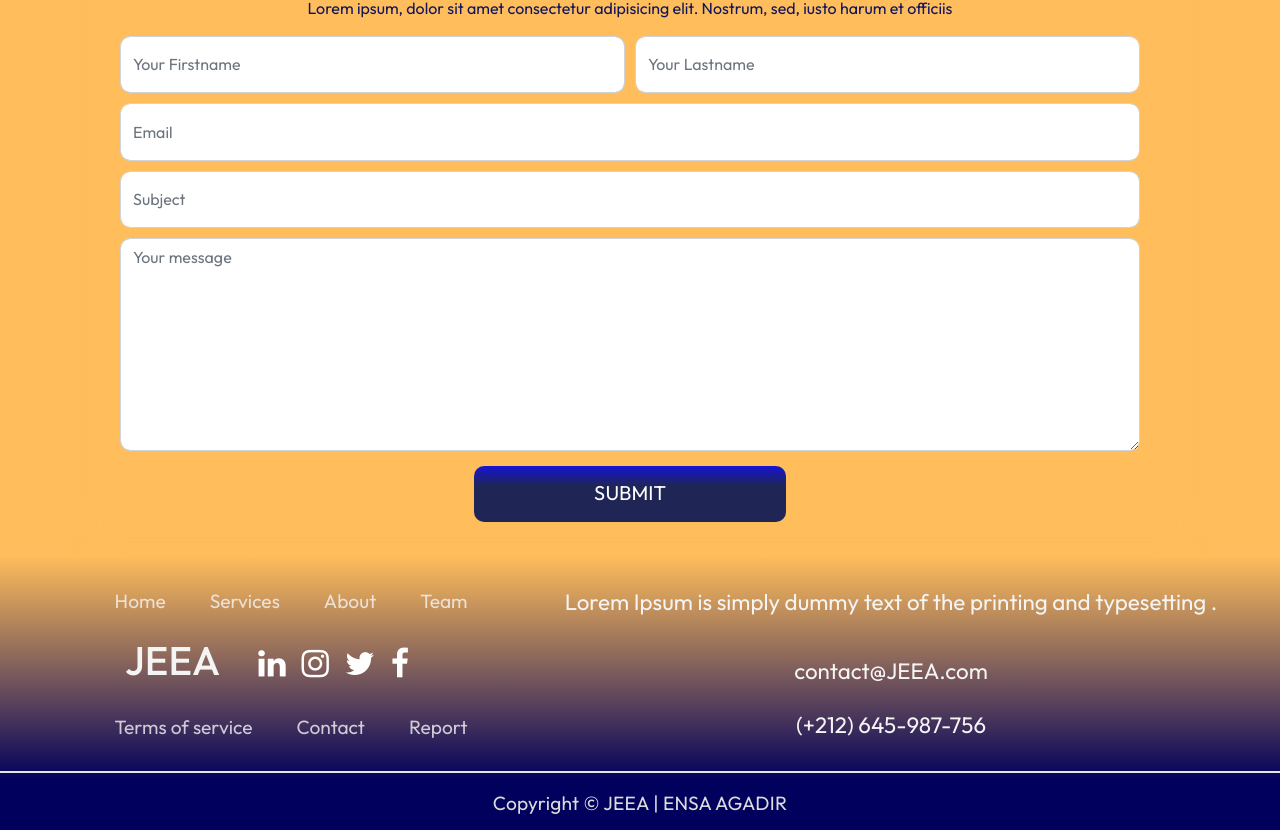
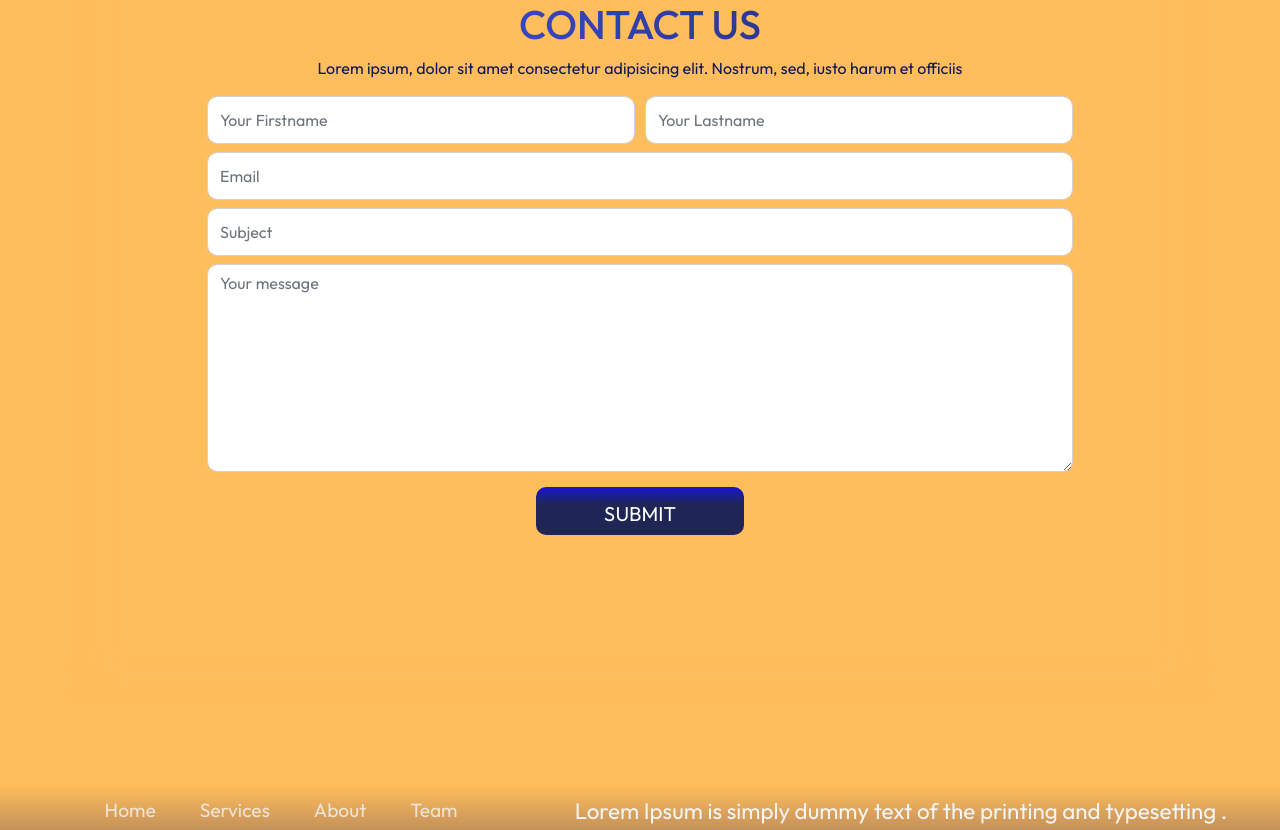
Before and after one commit to hamza-ihind/JEEA_Project, a React (Create React App) app in the folder frontend/: page / in a window 1280 px wide. Shown: the part 3650-4480 px from the top of the page. Built offline with nearby package versions, Linux system fonts and the light colour scheme.

Commit message:
contact height

```diff
--- a/frontend/src/components/Contact/Contact.scss
+++ b/frontend/src/components/Contact/Contact.scss
@@ -1,12 +1,19 @@
 .container {
+  display: flex;
+  flex-direction: column;
+  align-items: center;
   z-index: -1;
   width: 100%;
-  height: 651px;
   align-items: center;
-  padding: 20px 60px 30px 40px;
+  padding: 80px;
   backdrop-filter: blur(24px);
   border-radius: 10px;
-}
+  height: 100vh;
+  .content {
+    width: 90%;
+    height: 100%;
+  }
+
 
 .contact-text {
   text-align: center;
@@ -35,22 +42,22 @@
     }
   }
   .input {
-    margin: 10px;
+    margin: 8px;
     input {
-      height: 3.6rem;
+      height: 3rem;
       border-radius: 10px;
     }
     textarea {
-      max-height: 13.323rem;
-      min-height: 13.323rem;
+      max-height: 13rem;
+      min-height: 13rem;
       border-radius: 10px;
       white-space: pre;
     }
   }
   .submit_btn {
     margin: 15px auto;
-    width: 19.5rem;
-    height: 3.5rem;
+    width: 13rem;
+    height: 3rem;
     background: linear-gradient(180deg, #1614d1 0%, #1f2656 35.94%);
     border-radius: 10px;
     text-align: center;
@@ -67,3 +74,4 @@
     }
   }
 }
+}
--- a/frontend/src/components/footer/Footer.scss
+++ b/frontend/src/components/footer/Footer.scss
@@ -5,6 +5,7 @@ $color_4: var(--primary-color);
 $background-color_1: var(--dark-color);
 
 .footer-clean {
+  margin-top: 80px;
   padding: 10px 0;
   background: linear-gradient(
     180deg,
@@ -15,7 +16,6 @@ $background-color_1: var(--dark-color);
   .content {
     width: 100%;
     height: auto;
-    padding: 20px;
   }
   h3 {
     margin-top: 0;
```
Also changed, not shown: 2 other files (tests, documents, lock files or other folders).
